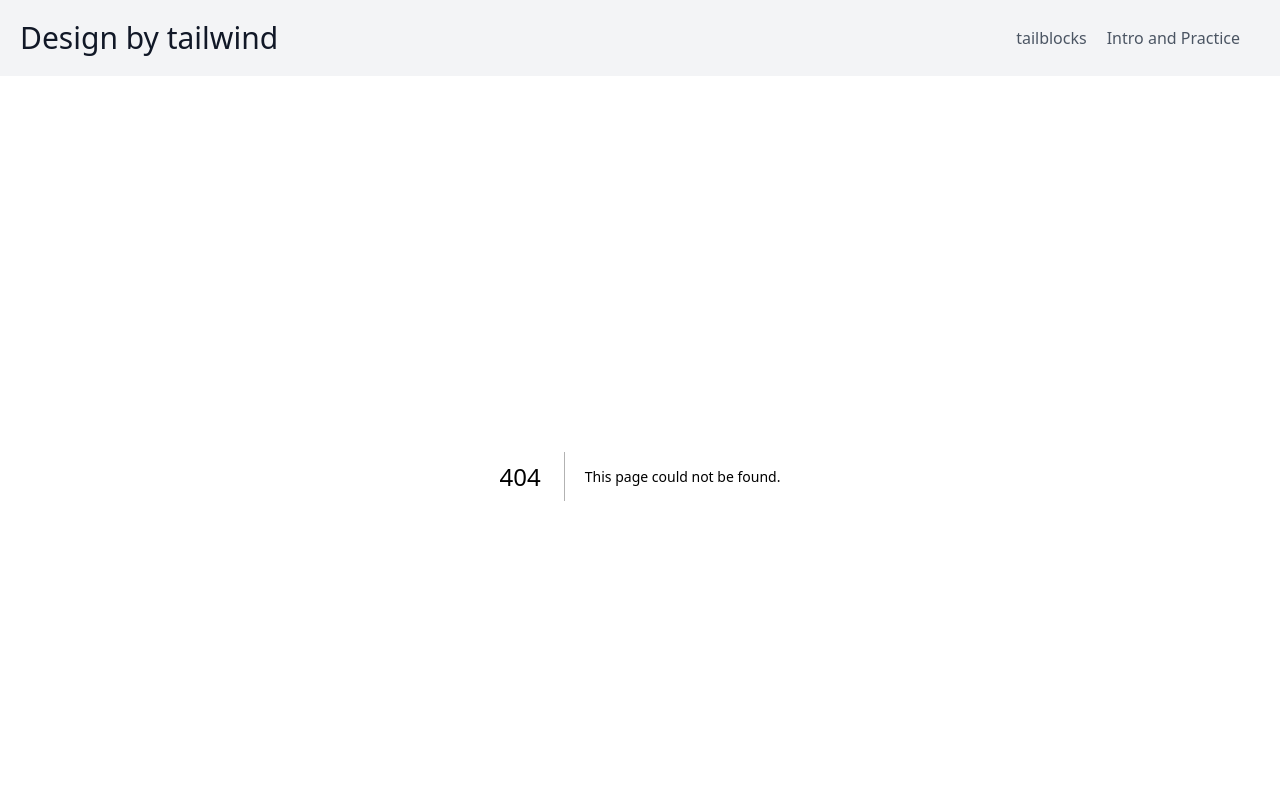
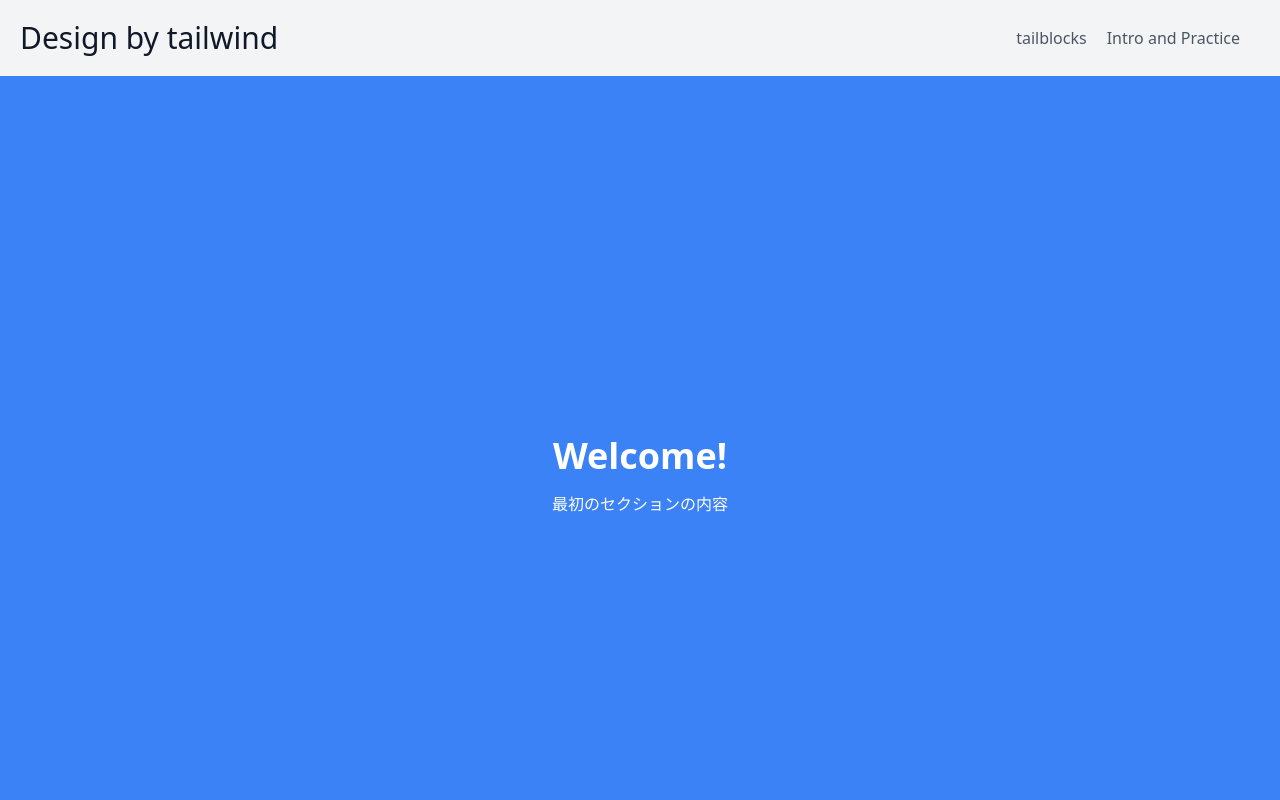
Before and after one commit to sea-yassan33/next14-design-tailwind, a Next.js app: page /sample12 in a window 1280 px wide. Before the commit this address had no page. Shown: the top 800 px of the page. Built offline with nearby package versions, Linux system fonts and the light colour scheme.

Commit message:
update250603

```diff
--- /dev/null
+++ b/app/sample12/page.tsx
@@ -0,0 +1,39 @@
+'use client'
+import { Swiper, SwiperSlide } from 'swiper/react'
+import { Mousewheel } from 'swiper/modules'
+import 'swiper/css'
+import 'swiper/css/mousewheel'
+
+// スワイプ作成例
+export default function Sample12() {
+  return (
+     <div className="w-full h-screen bg-gray-50">
+      <Swiper
+        direction="vertical"
+        slidesPerView={1}
+        mousewheel={true}
+        modules={[Mousewheel]}
+        style={{ height: '100vh' }}
+      >
+        <SwiperSlide>
+          <section className="flex flex-col items-center justify-center h-full bg-blue-500 text-white">
+            <h1 className="text-4xl font-bold mb-4">Welcome!</h1>
+            <p>最初のセクションの内容</p>
+          </section>
+        </SwiperSlide>
+        <SwiperSlide>
+          <section className="flex flex-col items-center justify-center h-full bg-green-400 text-white">
+            <h1 className="text-4xl font-bold mb-4">特徴</h1>
+            <p>商品の特徴やサービス紹介</p>
+          </section>
+        </SwiperSlide>
+        <SwiperSlide>
+          <section className="flex flex-col items-center justify-center h-full bg-yellow-400 text-white">
+            <h1 className="text-4xl font-bold mb-4">お問合せ</h1>
+            <p>フォームやCTAボタンを配置</p>
+          </section>
+        </SwiperSlide>
+      </Swiper>
+    </div>
+  );
+}
--- a/package.json
+++ b/package.json
@@ -30,6 +30,7 @@
     "react": "^18",
     "react-dom": "^18",
     "react-icons": "^5.4.0",
+    "swiper": "^11.2.8",
     "tailwind-merge": "^2.5.4",
     "tailwind-variants": "^0.2.1",
     "tailwindcss-animate": "^1.0.7"
```
Also changed, not shown: public/data/colect.json (+8 -0 lines), public/data/colect.csv, 2 other files (tests, documents, lock files or other folders).
